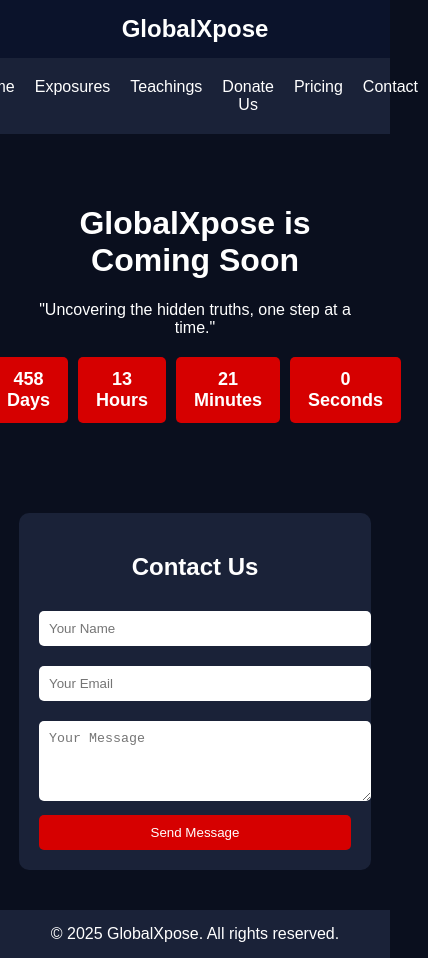
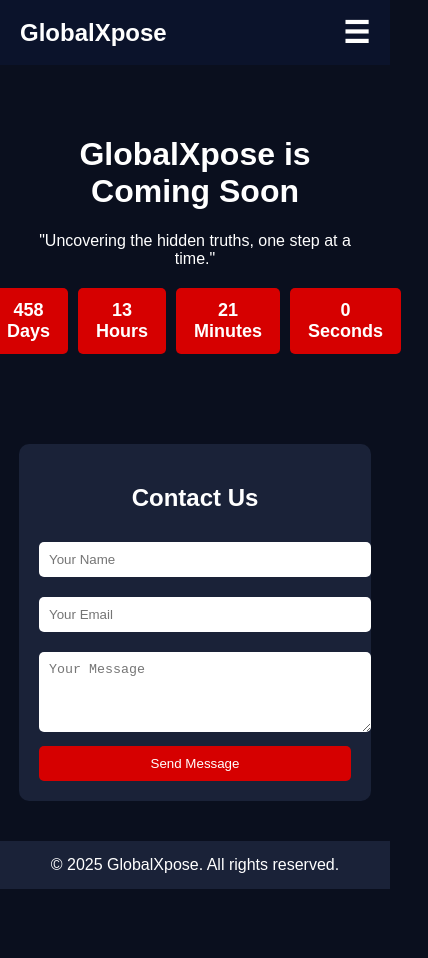
Before and after one commit to Athrv08/globalxpose-, a plain HTML site: page index.html in a window 390 px wide. Shown: the whole page, 428 px wide, since content can reach past the window. After the commit the page ends 889 px from the top, so only its background shows below. Drawn offline with Linux system fonts and the light colour scheme.

Commit message:
Update index.html

```diff
--- a/index.html
+++ b/index.html
@@ -21,51 +21,65 @@
             padding: 15px;
             font-size: 24px;
             font-weight: bold;
+            display: flex;
+            justify-content: space-between;
+            align-items: center;
+            padding: 15px 20px;
+        }
+
+        /* Menu Button */
+        .menu-btn {
+            font-size: 30px;
+            cursor: pointer;
+            display: none;
         }
 
         /* Navigation Menu */
         nav {
             background-color: #1a2238;
-            padding: 10px;
+            position: fixed;
+            top: 0;
+            left: -100%;
+            width: 250px;
+            height: 100%;
+            padding-top: 20px;
+            transition: 0.3s;
         }
         nav ul {
             list-style: none;
             padding: 0;
             margin: 0;
-            display: flex;
-            justify-content: center;
         }
         nav ul li {
-            position: relative;
-            padding: 10px;
+            padding: 15px;
             cursor: pointer;
+            border-bottom: 1px solid #444;
+            text-align: left;
         }
         nav ul li a {
             text-decoration: none;
             color: white;
-            padding: 10px;
             display: block;
         }
         nav ul li:hover {
             background-color: #444;
-            border-radius: 5px;
         }
 
         /* Sub-menu */
         .submenu {
             display: none;
-            position: absolute;
-            top: 100%;
-            left: 0;
-            background-color: #1a2238;
-            padding: 10px;
-            border-radius: 5px;
+            padding-left: 20px;
         }
         .submenu a {
             display: block;
-            padding: 5px;
+            padding: 8px;
         }
-        nav ul li:hover .submenu {
+
+        /* Active Classes */
+        .menu-open {
+            left: 0;
+        }
+        .submenu-open {
             display: block;
         }
 
@@ -120,8 +134,23 @@
             padding: 15px;
             background-color: #1a2238;
         }
+
+        /* Mobile Responsive */
+        @media (max-width: 768px) {
+            .menu-btn {
+                display: block;
+            }
+        }
     </style>
     <script>
+        function toggleMenu() {
+            document.getElementById("nav-menu").classList.toggle("menu-open");
+        }
+
+        function toggleSubMenu() {
+            document.getElementById("sub-menu").classList.toggle("submenu-open");
+        }
+
         function updateCountdown() {
             const targetDate = new Date("June 14, 2026 00:00:00").getTime();
             const now = new Date().getTime();
@@ -145,15 +174,17 @@
 <body>
 
     <!-- Header -->
-    <header>GlobalXpose</header>
+    <header>
+        GlobalXpose
+        <span class="menu-btn" onclick="toggleMenu()">☰</span>
+    </header>
 
     <!-- Navigation Menu -->
-    <nav>
+    <nav id="nav-menu">
         <ul>
             <li>Home</li>
-            <li>
-                Exposures
-                <div class="submenu">
+            <li onclick="toggleSubMenu()">Exposures ▼
+                <div class="submenu" id="sub-menu">
                     <a href="#">String Operations</a>
                     <a href="#">Countries</a>
                     <a href="#">Pornography</a>
```
